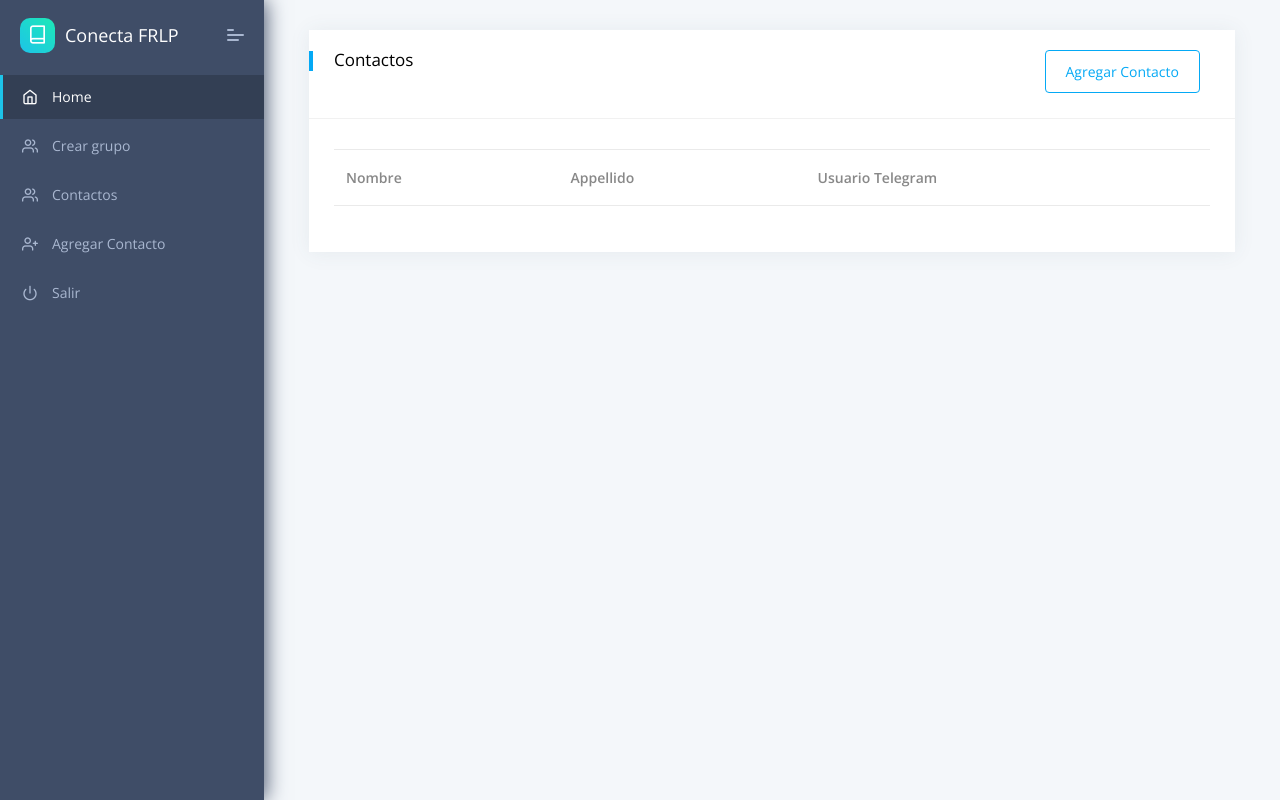
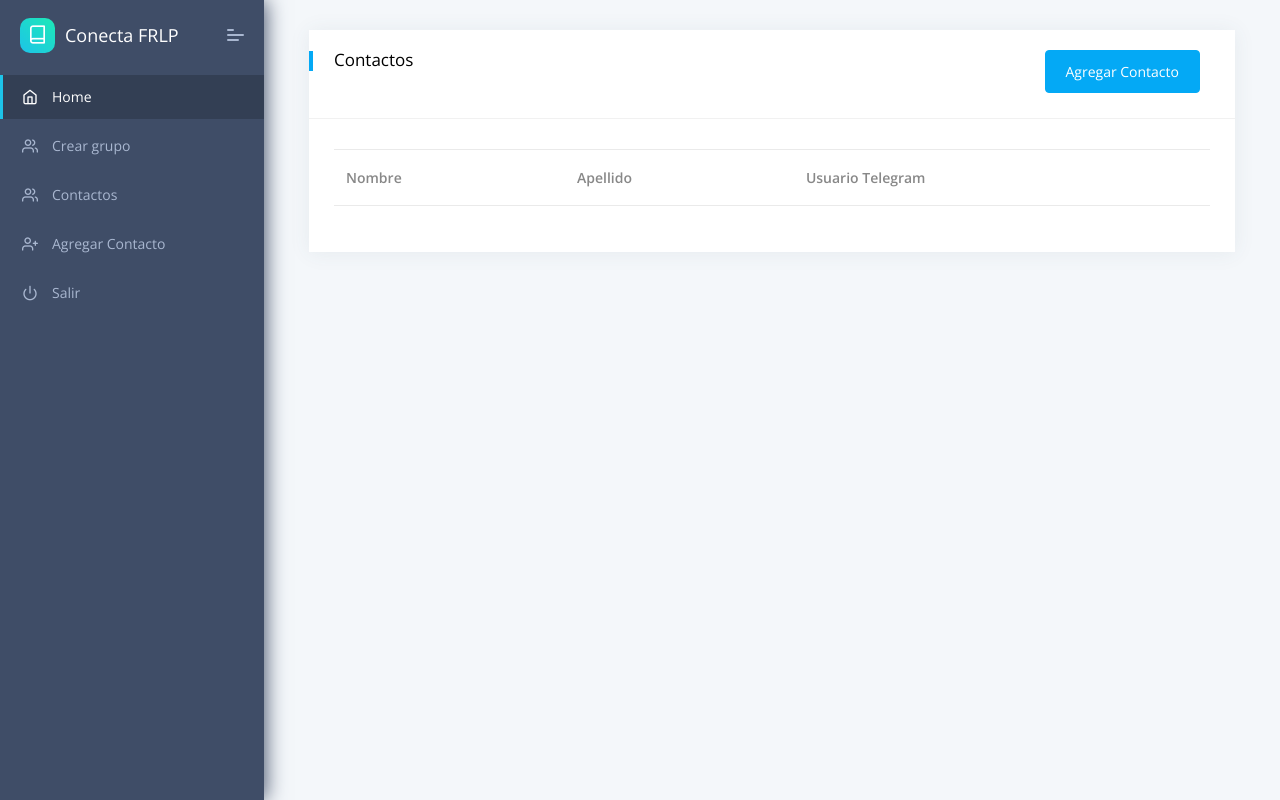
Before and after one commit to diegomeretta/conectafrlp, a Django app: page /getcontacts in a window 1280 px wide. Run offline with Django 3.2, Linux system fonts and the light colour scheme; the visitor is signed in with stand-in values (Sample User, id 1); data that the repository does not hold is empty; some libraries are stand-ins or nearby versions.

Commit message:
Change button type

```diff
--- a/app/migrations/__init__.py
+++ /dev/null
@@ -1,5 +0,0 @@
-# -*- encoding: utf-8 -*-
-"""
-License: MIT
-Copyright (c) 2019 - present AppSeed.us
-"""
--- a/core/templates/get-contacts.html
+++ b/core/templates/get-contacts.html
@@ -19,7 +19,7 @@
                         <div class="card">
                             <div class="card-header">
                                 <h5>Contactos</h5>
-                                <a class="btn btn-outline-primary" href="createcontact" title="btn btn-outline-primary" style="float: right;" data-toggle="tooltip">Agregar Contacto</a>
+                                <a class="btn btn-primary" href="createcontact" style="float: right;" data-toggle="tooltip">Agregar Contacto</a>
                             </div>
                             <div class="card-block table-border-style">
                                 <div class="table-responsive">
@@ -27,7 +27,7 @@
                                         <thead>
                                             <tr>
                                                 <th>Nombre</th>
-                                                <th>Appellido</th>
+                                                <th>Apellido</th>
                                                 <th>Usuario Telegram</th>
                                             </tr>
                                         </thead>
```
Also changed, not shown: app/migrations/0001_initial.py (deleted), app/migrations/0002_auto_20201006_2208.py (deleted), app/migrations/0003_auto_20201006_2211.py (deleted), app/migrations/0004_group.py (deleted).
